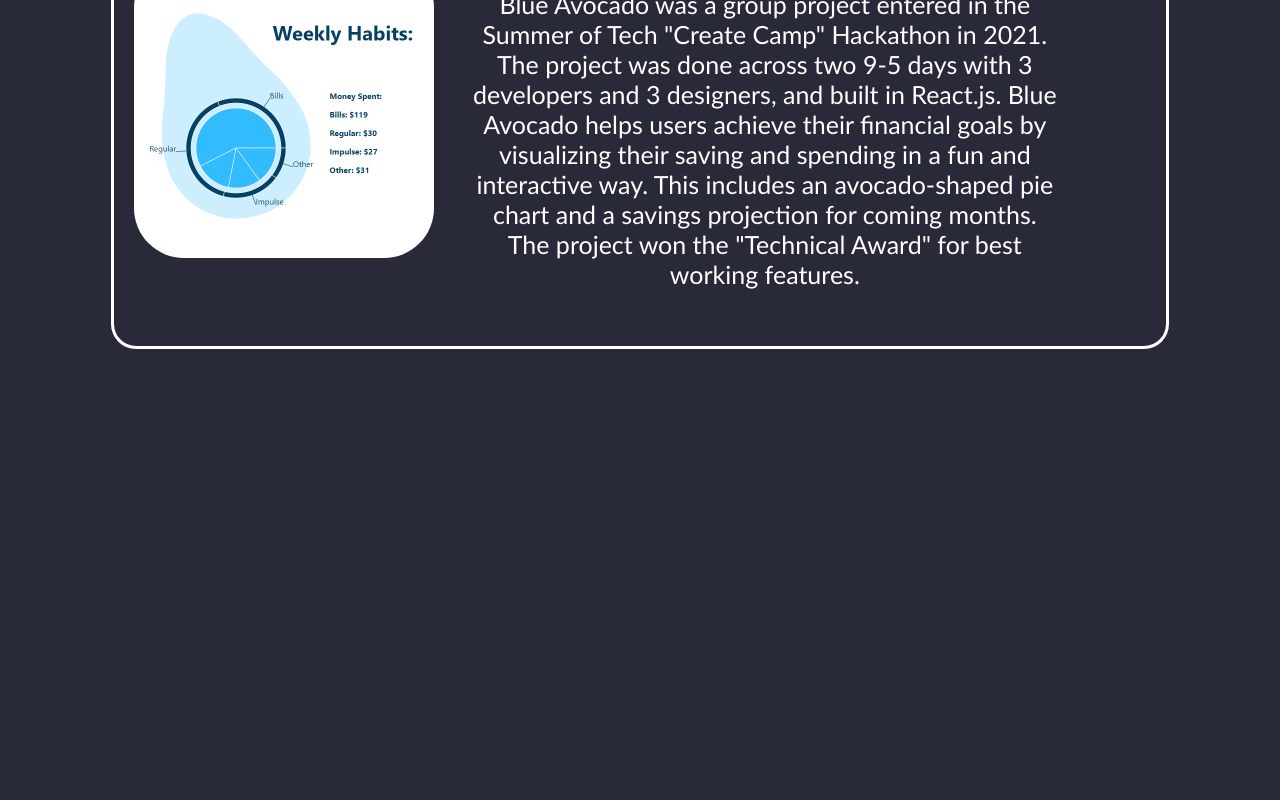
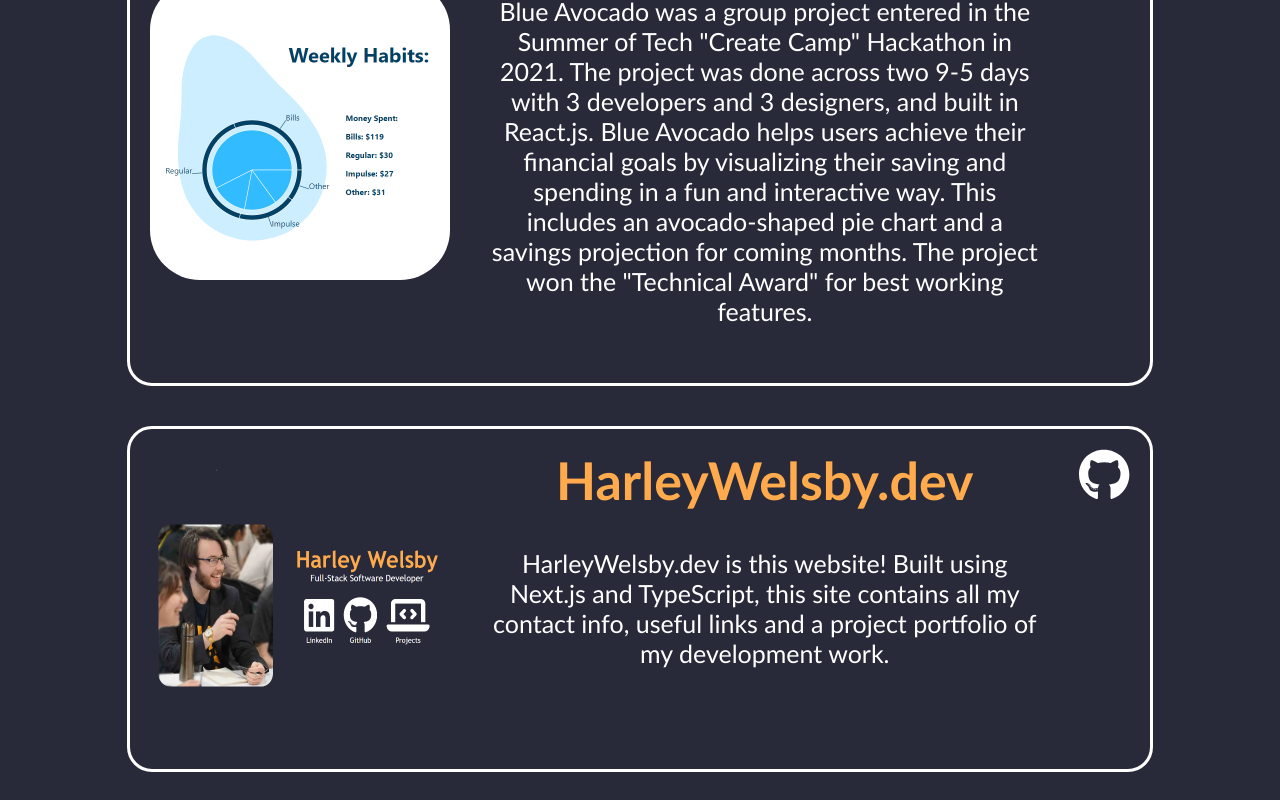
Before and after one commit to harleywelsby/Old-Portfolio-Site, a Next.js app: page /projects in a window 1280 px wide. Shown: the part 430-1230 px from the top of the page. Before the commit the page ends 800 px from the top, so only its background shows below. Built offline with nearby package versions, Linux system fonts and the light colour scheme.

Commit message:
Linked site code as second project

```diff
--- a/components/LinkLogo.tsx
+++ b/components/LinkLogo.tsx
@@ -31,7 +31,7 @@
   return (
     <Link href={link} target={newTab ? "_blank" : ""} rel="noreferrer">
       <LinkLogoWrapper
-        className={`${padding && "linkLogoPadding"}`}
+        className={`${padding && "basePadding"}`}
         onMouseEnter={() => setIsHover(true)}
         onMouseLeave={() => setIsHover(false)}
       >
--- a/components/ProjectInfoBox.tsx
+++ b/components/ProjectInfoBox.tsx
@@ -27,7 +27,7 @@
   const { isUserOnMobile } = useContext(MobileUserContext);
 
   return (
-    <ContentWrapper>
+    <ContentWrapper className="basePadding">
       <InfoBoxContent>
         {!isUserOnMobile && (
           <Image
--- a/components/constants.ts
+++ b/components/constants.ts
@@ -5,11 +5,3 @@
 export const LinkedinLabel = "LinkedIn";
 export const GithubLabel = "GitHub";
 export const CodeLabel = "Projects";
-
-// Projects page
-export const BlueAvocadoTitle = "Blue Avocado";
-export const BlueAvocadoDescription =
-  'Blue Avocado was a group project entered in the Summer of Tech "Create Camp" Hackathon in 2021. The project was done across two 9-5 days with 3 developers and 3 designers, and built in React.js. Blue Avocado helps users achieve their financial goals by visualizing their saving and spending in a fun and interactive way. This includes an avocado-shaped pie chart and a savings projection for coming months. The project won the "Technical Award" for best working features.';
-export const BlueAvocadoGithubLink =
-  "https://github.com/harleywelsby/Create-Camp-2021";
-export const BlueAvocadoImage = "/projectDemos/BlueAvocado.png";
--- /dev/null
+++ b/components/projectsConstants.ts
@@ -0,0 +1,15 @@
+// Blue Avocado
+export const BlueAvocadoTitle = "Blue Avocado";
+export const BlueAvocadoDescription =
+  'Blue Avocado was a group project entered in the Summer of Tech "Create Camp" Hackathon in 2021. The project was done across two 9-5 days with 3 developers and 3 designers, and built in React.js. Blue Avocado helps users achieve their financial goals by visualizing their saving and spending in a fun and interactive way. This includes an avocado-shaped pie chart and a savings projection for coming months. The project won the "Technical Award" for best working features.';
+export const BlueAvocadoGithubLink =
+  "https://github.com/harleywelsby/Create-Camp-2021";
+export const BlueAvocadoImage = "/projectDemos/BlueAvocado.png";
+
+// HarleyWelsby.dev
+export const HwDevTitle = "HarleyWelsby.dev";
+export const HwDevDescription =
+  "HarleyWelsby.dev is this website! Built using Next.js and TypeScript, this site contains all my contact info, useful links and a project portfolio of my development work.";
+export const HwDevGithubLink =
+  "https://github.com/harleywelsby/harleywelsby-dev";
+export const HwDevImage = "/projectDemos/HarleyWelsbyDev.png";
--- a/pages/projects/index.tsx
+++ b/pages/projects/index.tsx
@@ -6,12 +6,15 @@
   BlueAvocadoGithubLink,
   BlueAvocadoImage,
   BlueAvocadoTitle,
-  GithubUrl,
-  LinkedinUrl,
-} from "@/components/constants";
+  HwDevDescription,
+  HwDevGithubLink,
+  HwDevImage,
+  HwDevTitle,
+} from "@/components/projectsConstants";
 import LinkLogo from "@/components/LinkLogo";
 import { faHouse } from "@fortawesome/free-solid-svg-icons";
 import { faGithub, faLinkedin } from "@fortawesome/free-brands-svg-icons";
+import { GithubUrl, LinkedinUrl } from "@/components/constants";
 
 function Projects() {
   return (
@@ -40,6 +43,12 @@
         imagePath={BlueAvocadoImage}
         link={BlueAvocadoGithubLink}
       />
+      <ProjectInfoBox
+        title={HwDevTitle}
+        description={HwDevDescription}
+        imagePath={HwDevImage}
+        link={HwDevGithubLink}
+      />
     </PageWrapper>
   );
 }
--- a/styles/globals.css
+++ b/styles/globals.css
@@ -35,7 +35,7 @@
   flex-direction: column;
 }
 
-.linkLogoPadding {
+.basePadding {
   padding: 20px;
 }
 
```
Also changed, not shown: public/projectDemos/HarleyWelsbyDev.png (added).
